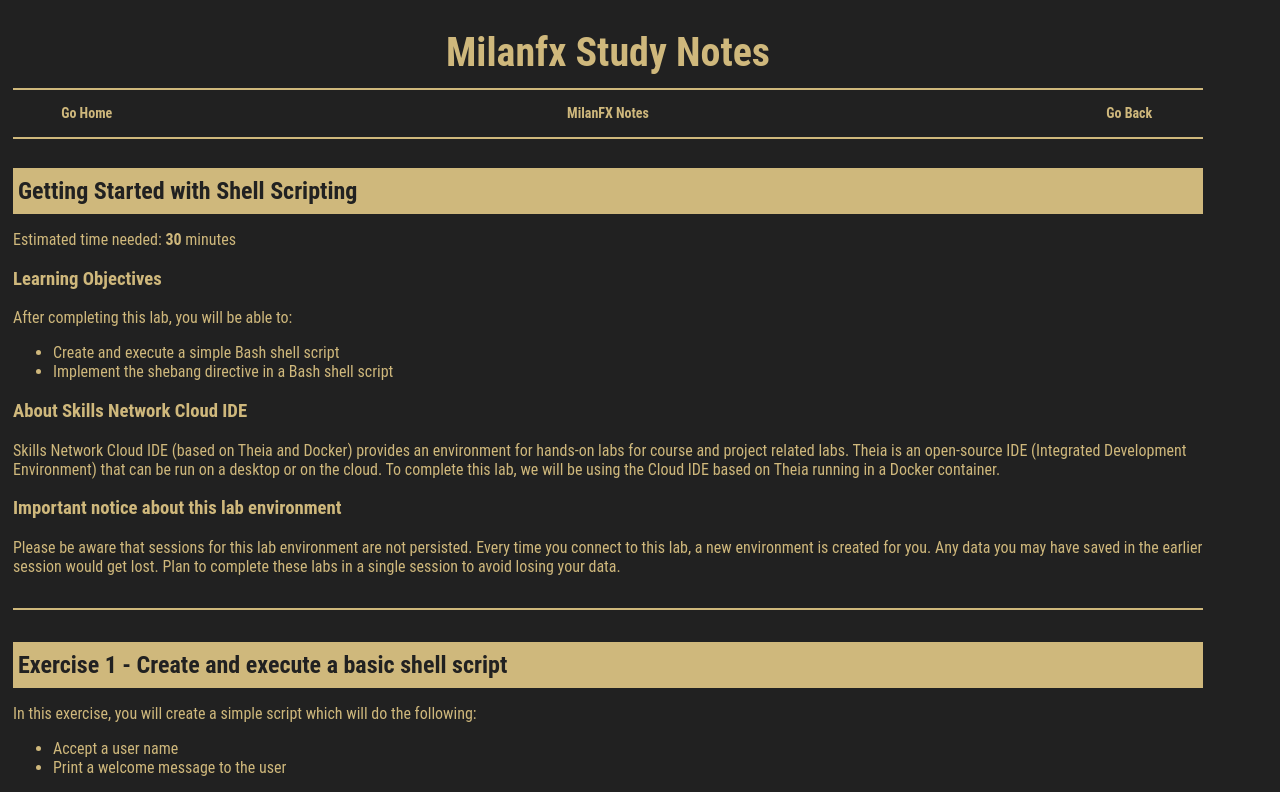
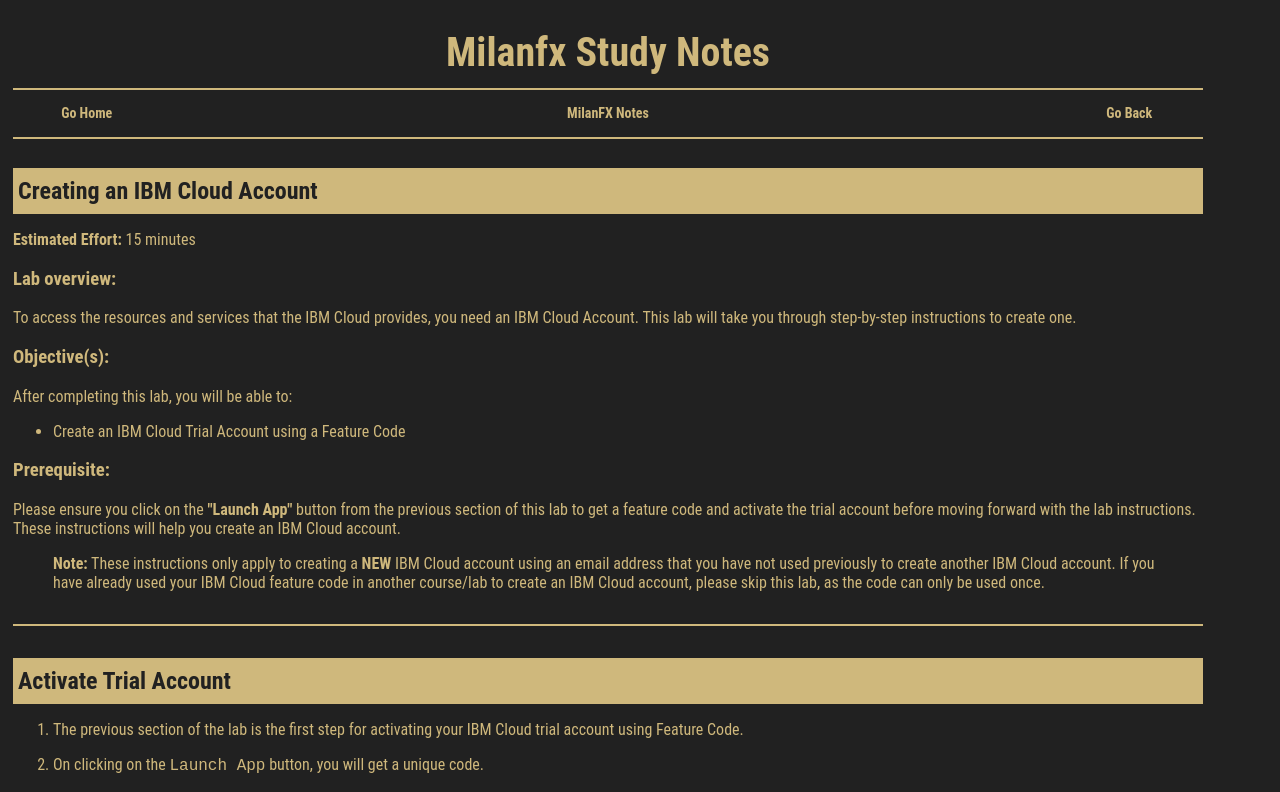
Before and after one commit to milanfx/milanfx.github.io, a Jekyll site: the page built from test.md, in a window 1280 px wide and 1400 px high. Shown: the top 792 px of the window. Built offline with Jekyll 4.4.1, drawn with Linux system fonts in a browser that asks for light colours; some of the changed text lies outside the part shown.

Commit message:
Update test.md

````diff
--- a/test.md
+++ b/test.md
@@ -6,174 +6,140 @@
 
 
 
-## Getting Started with Shell Scripting
+## Creating an IBM Cloud Account
 
-Estimated time needed: **30** minutes
+**Estimated Effort:** 15 minutes
 
-### Learning Objectives
+### Lab overview:
+
+To access the resources and services that the IBM Cloud provides, you need an IBM Cloud Account. This lab will take you through step-by-step instructions to create one.
+
+### Objective(s):
 
 After completing this lab, you will be able to:
+* Create an IBM Cloud Trial Account using a Feature Code
 
--   Create and execute a simple Bash shell script
--   Implement the shebang directive in a Bash shell script
+### Prerequisite:
 
-### About Skills Network Cloud IDE
+Please ensure you click on the **\"Launch App\"** button from the previous section of this lab to get a feature code and activate the trial account before moving forward with the lab instructions. These instructions will help you create an IBM Cloud account.
 
-Skills Network Cloud IDE (based on Theia and Docker) provides an environment for hands-on labs for course and project related labs. Theia is an open-source IDE (Integrated Development Environment) that can be run on a desktop or on the cloud. To complete this lab, we will be using the Cloud IDE based on Theia running in a Docker container.
-
-### Important notice about this lab environment
-
-Please be aware that sessions for this lab environment are not persisted. Every time you connect to this lab, a new environment is created for you. Any data you may have saved in the earlier session would get lost. Plan to complete these labs in a single session to avoid losing your data.
+> **Note:** These instructions only apply to creating a **NEW** IBM Cloud account using an email address that you have not used previously to create another IBM Cloud account. If you have already used your IBM Cloud feature code in another course/lab to create an IBM Cloud account, please skip this lab, as the code can only be used once.
 
 ---
 
-## Exercise 1 - Create and execute a basic shell script
+## Activate Trial Account
 
-In this exercise, you will create a simple script which will do the following:
+1. The previous section of the lab is the first step for activating your IBM Cloud trial account using Feature Code.
 
-- Accept a user name
-- Print a welcome message to the user
+2. On clicking on the `Launch App` button, you will get a unique code.
 
-You will also add comments to the script, which are lines starting with `#`. Comments are not executed by the shell.
+3. Next, click on Activate Your Trial. It will redirect you to the IBM Cloud registration page, to create an account on IBM Cloud.
 
-When used appropriately, comments can make a shell script more readable and help in debugging the script.
-
-
-### 1.1. Create a new script file
-
-Step 1: On the menu on the lab screen, use **File->New File** to create a new file.
-
-<p align="center"><img src="https://cf-courses-data.s3.us.cloud-object-storage.appdomain.cloud/IBM-LX0117EN-SkillsNetwork/labs/Bash%20Scripting/Lab%20-%20Bash%20Scripting/images/file_new.png" width="400"></p>
-
-Step 2: Name it as `greet.sh` and click **OK**
-
-<p align="center"><img src="https://cf-courses-data.s3.us.cloud-object-storage.appdomain.cloud/IBM-LX0117EN-SkillsNetwork/labs/Bash%20Scripting/Lab%20-%20Bash%20Scripting/images/file_name.png" width="400"></p>
-
-Step 3: Copy and paste the following lines into the newly created file.
-
-```
-# This script accepts the user\'s name and prints
-# a message greeting the user
-
-# Print the prompt message on screen
-echo -n "Enter your name :"
-
-# Wait for user to enter a name, and save the entered name into the variable \'name\'
-read name
-
-# Print the welcome message followed by the name
-echo "Welcome $name"
-
-# The following message should print on a single line. Hence the usage of \'-n\'
-echo -n "Congratulations! You just created and ran your first shell script "
-echo "using Bash on IBM Skills Network"
-
-```
-
-Step 4: Save the file using the **File->Save** menu option.
-
-
-### 1.2. Execute the script
-
-Open a new terminal by clicking on the menu bar and selecting **Terminal**->**New Terminal**, as in the image below.
-
-<p align="center"><img src="https://cf-courses-data.s3.us.cloud-object-storage.appdomain.cloud/IBM-LX0117EN-SkillsNetwork/labs/Bash%20Scripting/Lab%20-%20Bash%20Scripting/images/new-terminal.png" width="400"></p>
-
-This will open a new terminal at the bottom of the screen.
-
-<p align="center"><img src="https://cf-courses-data.s3.us.cloud-object-storage.appdomain.cloud/IBM-LX0117EN-SkillsNetwork/labs/Bash%20Scripting/Lab%20-%20Bash%20Scripting/images/terminal_bottom_screen.png" width="400"></p>
-
-Run the commands below in the newly opened terminal.
-
-Let\'s check the permissions for this new file by entering the following:
-
-```
-ls -l greet.sh
-```
-
-If the file exists and has read permissions, run the following command to execute it:
-
-```
-bash greet.sh
-```
-
-The message `Enter your name :`  appears on screen.
-
-Type your name and press the `Enter` key.
-
-You should now see the welcome messages displayed on screen with your entered name.
-
-<p align="center"><img src="https://cf-courses-data.s3.us.cloud-object-storage.appdomain.cloud/IBM-LX0117EN-SkillsNetwork/labs/Bash%20Scripting/Lab%20-%20Bash%20Scripting/images/greet_output.png" width="600"></p>
-
-Congratulations! You have succesfully executed your first Bash shell script.
-
+<p align="center"><img src="https://cf-courses-data.s3.us.cloud-object-storage.appdomain.cloud/IBM-CC0100EN-SkillsNetwork/labs/IBMCloud_accountCreation/images/activate_trial_account.png" width="400"></p>
 
 ---
 
-## Exercise 2 - Using a shebang line
+## Create an IBM Cloud Account
 
-In this exercise, you will edit the `greet.sh` script you created in the previous exercise by adding a \'shebang\' and making it an executable file.
+1. Once you are on the [account creation](https://cloud.ibm.com/registration?utm_source=skills_network&utm_content=in_lab_content_link&utm_id=Lab-IBM-CC0100EN-SkillsNetwork) page, follow the below instructions to create an IBM cloud trial account.
 
-This is done to ensure that the name of the script can be used like a command. Adding this special shebang line lets you specify the path to the interpreter of the script - in this case, the *Bash shell*.
+2. Enter your **Email** address [preferably use Gmail ID or Yahoo ID] and a strong **Password**, as per criteria, and then click the **Next** button.
 
-Follow the steps below to learn how to add a shebang to your script.
+<p align="center"><img src="https://cf-courses-data.s3.us.cloud-object-storage.appdomain.cloud/IBM-CC0100EN-SkillsNetwork/images/IBM_signup.png" width="600"></p>
 
-### 2.1. Find the path to the interpreter
+> **NOTE:** Please ensure that you provide an email address that you have not used previously to create any other IBM Cloud account, and you can readily access your email to retrieve the verification code required in the next step.
 
-The `which` command helps you find out the path of the command `bash`.
+3. An email is sent to the address you signed up with to confirm your email address. Check your email and copy and paste **Verification code**. Then click **Next**.
 
-```
-which bash
-```
+<p align="center"><img src="https://cf-courses-data.s3.us.cloud-object-storage.appdomain.cloud/IBM-CC0100EN-SkillsNetwork/labs/IBMCloud_accountCreation/images/Step_3.png" width="600"></p>
 
-In this case, it returns the path `/bin/bash`.
+4. Once your email is successfully verified, enter your **First name** and **Last name**, and select your country (for example, United States) under **Country or region** then click **Next**.
 
-### 2.2. Edit the script `greet.sh` and add the shebang line to the script
+>**Note:** Kindly use your full last name instead of just using single letters/initials. For example:
+First Name: Ada
+Last Name: Lovelace
 
-Open the file and add the following line at the beginning of the script:
+<p align="center"><img src="https://cf-courses-data.s3.us.cloud-object-storage.appdomain.cloud/IBM-CC0100EN-SkillsNetwork/labs/IBMCloud_accountCreation/images/Step_4.png" width="600"></p>
 
-```
-#! /bin/bash
-```
+5. Go through the Account Notice. If you wish, you can opt for email updates. Then accept the Terms and Conditions and click **Continue**.
 
-The script should now look like the following:
+<p align="center"><img src="https://cf-courses-data.s3.us.cloud-object-storage.appdomain.cloud/IBM-CC0100EN-SkillsNetwork/labs/IBMCloud_accountCreation/images/Step_5.png" width="600"></p>
 
-<p align="center"><img src="https://cf-courses-data.s3.us.cloud-object-storage.appdomain.cloud/IBM-LX0117EN-SkillsNetwork/labs/Bash%20Scripting/Lab%20-%20Bash%20Scripting/images/code_with_shabang.png" width="600"></p>
+6. Before creating your account, review the account privacy notice and acknowledge that you have read and understood by checking the checkbox and clicking **Continue**.
 
-### 2.3. Check the permissions of the script
+<p align="center"><img src="https://cf-courses-data.s3.us.cloud-object-storage.appdomain.cloud/IBM-CC0100EN-SkillsNetwork/labs/IBMCloud_accountCreation/images/Step_6.png" width="600"></p>
 
-One more step needs to be completed to make `greet.sh` completely executable by name. <br>
-To add the execute permission for the user on `greet.sh`, enter the following:
+> It takes a few seconds to create and set up your account.
 
-```
-chmod +x greet.sh
-```
+7. On the next screen, you will be asked to verify your identity where you will see the feature code has been applied for you already. Then click on **Create account**.
 
-Verify whether the execute permission is granted.
+<p align="center"><img src="https://cf-courses-data.s3.us.cloud-object-storage.appdomain.cloud/IBM-CC0100EN-SkillsNetwork/labs/IBMCloud_accountCreation/images/verify_identity.png" width="600"></p>
 
-> **Tip**: Generally it\'s not a good idea to grant permissions to a script for all users, groups, and others. It\'s more appropriate to limit the execute permission to only the owner, or the user who created the file (you).
+> **Note:** It might take a couple of minutes to create your account.
 
-To change permissions for `greet.sh` to make the file executable for the user, run the command below:
+> **Note:** Please ensure you do not use the Credit Card option to verify your account for coursework as that can result in unnecessary charges and delays in activating your account.
 
-```
-chmod u+x greet.sh
-```
+8. Once you have successfully created your IBM Cloud account, you should see the dashboard.
 
-Verify the permissions using the command below:
+<p align="center"><img src="https://cf-courses-data.s3.us.cloud-object-storage.appdomain.cloud/IBM-CC0100EN-SkillsNetwork/images/IBM-dashboard.png" width="600"></p>
 
-```
-ls -l greet.sh
-```
+9. Now you may explore the [IBM Catalog](https://cloud.ibm.com/catalog?utm_source=skills_network&utm_content=in_lab_content_link&utm_id=Lab-IBM-CC0100EN-SkillsNetwork) for exploring the services and resources offered by IBM Cloud.
 
-If you wish to grant execute permission to everyone, you need to run the command `chmod +x greet.sh`.
+<p align="center"><img src="https://cf-courses-data.s3.us.cloud-object-storage.appdomain.cloud/IBM-CC0100EN-SkillsNetwork/labs/IBMCloud_accountCreation/images/catalog.png" width="600"></p>
 
-### 2.4. Execute the script.
+---
 
-Enter the command given below to run the shell script.
+## Ways To Troubleshoot
 
-```
-./greet.sh
-```
+If you encounter any of the below errors while activating your IBM Cloud trial account, please follow the steps as instructed below.
+
+- Ooops snap! The promotional codes for IBM Cloud are very popular and have temporarily run out. Please check back soon.
+
+    **Reason** - It takes 24 to 48 hours to populate news feature codes.
+
+    **Solution** - Please try again later
+
+- Something went wrong error.
+
+    **Reason** - This could be because you have already applied a code to this email earlier or your domain/country/IP is restricted.
+
+    **Solution** - Try from another email id
+
+- Feature code expired.
+
+    **Reason** - You may have applied the feature code already once.
+
+    **Solution** - Create a new IBM cloud account and write to the support team as per the instructions below.
+
+- If your trial ends.
+
+    **Reason** - Trial accounts are valid only for 6 months, and the same feature code cannot be applied again.
+
+    **Solution** - Create a new IBM cloud account and write to the support team as per the instructions below.
+
+---
+
+## Other Possible Solutions:
+
+- Try clearing your browser\'s cache and cookies
+- Try from a different browser on an incognito mode.
+
+If you still face any issues, please write an email to support@cognitiveclass.ai with the following details
+
+**Subject Line:** Feature Code Issue
+
+**Email Content:**
+
+- Name of the course you are undertaking.
+- The course link where you obtained the feature code.
+- The feature code you are trying to apply.
+- The error message that it is shown.
+- The email ID used to create the IBM Cloud account.
+- Your username.
+
+Once you obtain a new feature code, you can create a new account using a different Email ID.
+
+Congratulations! You have successfully created your IBM Cloud Account!
 
 
 The `.` here refers to the current directory. You are telling Linux to execute the script `greet.sh` and that it can be found in the current directory.
````
